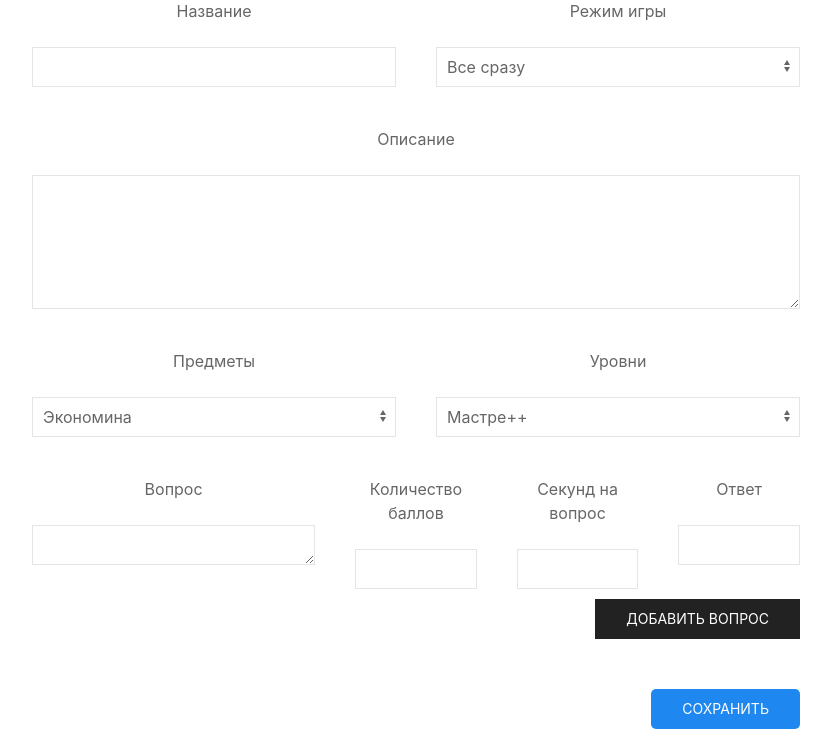
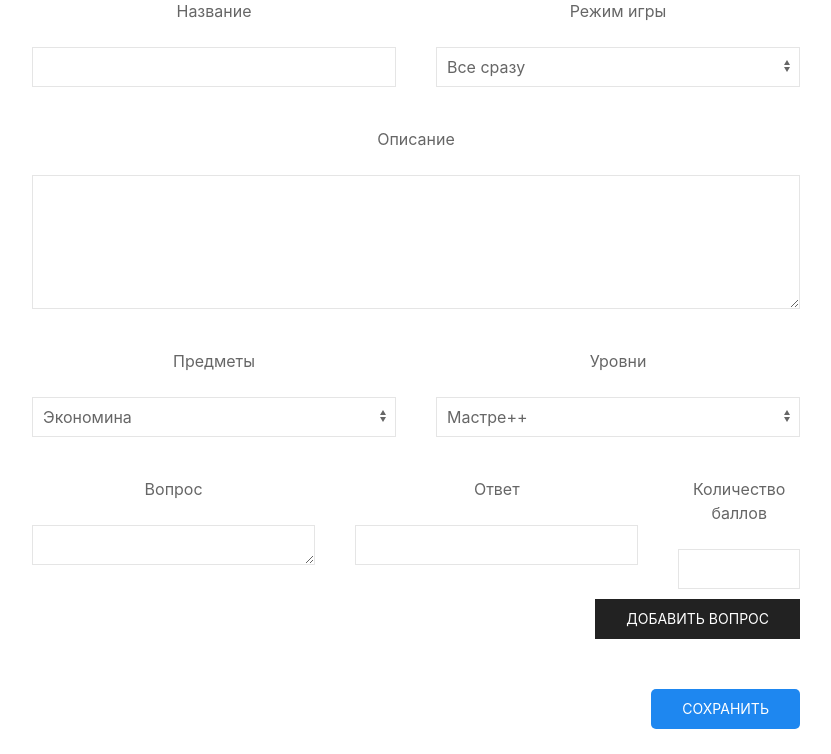
Before and after one commit to GUFFYch/IVR, a Django app: page /createtest/ in a window 1280 px wide. Shown: the part 170-924 px from the top of the page, without its empty margins (224-1055 px from the left). Run offline with Django 4.2, Linux system fonts and the light colour scheme; a user stored in the database is signed in; some libraries are stand-ins or nearby versions.

Commit message:
minor fixes

```diff
--- a/estafetaApp/models.py
+++ b/estafetaApp/models.py
@@ -27,7 +27,6 @@ class Questions(models.Model):
     test_text = models.CharField(max_length=10000) # текст вопроса
     test_answer = models.CharField(max_length=10000) # овтет на вопрос
     test_score = models.CharField(max_length=10000) # кол-во баллов за тест
-    test_time = models.CharField(max_length=10000)# время на вопрсо
 
 class Team(models.Model):
     name = models.CharField(max_length=100, unique=True) # название
--- a/estafetaApp/templates/createtest.html
+++ b/estafetaApp/templates/createtest.html
@@ -95,24 +95,18 @@
                     <textarea id="Qtext" class="uk-input" maxlength="500"></textarea>
                 </div>
 
+                <div class="uk-width-2-5">
+                    <label>Ответ</label>
+                    <br>
+                    <br>
+                    <input id="Qans" class="uk-input" type="input">
+                </div>
+
                 <div class="uk-width-1-5">
                     <label>Количество баллов</label>
                     <br>
                     <br>
                     <input id="Qscore" class="uk-input" type="number">
-                </div>
-
-                <div class="uk-width-1-5">
-                    <label>Cекунд на вопрос</label>
-                    <br>
-                    <br>
-                    <input id="Qtime" class="uk-input" type="number">
-                </div>
-                <div class="uk-width-1-5">
-                    <label>Ответ</label>
-                    <br>
-                    <br>
-                    <input id="Qans" class="uk-input" type="input">
                 </div>
             </div>
             <div class="uk-text-right uk-margin-medium-bottom">
@@ -147,14 +141,12 @@
         text = document.getElementById('Qtext').value;
         ans = document.getElementById('Qans').value;;
         score = document.getElementById('Qscore').value;
-        time = document.getElementById('Qtime').value;
         amount = document.getElementById('amount');
-        if (text.trim().length > 0 || score.trim().length > 0 || time.trim().length > 0) {
+        if (text.trim().length > 0 && score.trim().length > 0) {
             let $inputGroup = `<div class="uk-flex uk-flex-middle uk-margin-remove-top uk-margin-small-bottom" uk-grid>
                     <textarea class="uk-textarea uk-width-1" name="question_${num}_text" readonly value="${text}">${text}</textarea>
                     <input class="uk-input uk-width-1 uk-margin-remove" name="question_${num}_ans" type="text" value="${ans}">
                     <input class="uk-input uk-width-1-2 uk-margin-remove" name="question_${num}_score" type="number" value="${score}">
-                    <input class="uk-input uk-width-1-2 uk-margin-remove" name="question_${num}_time" type="number" value="${time}">
                 </div>`;
             document.getElementById("questionPole").insertAdjacentHTML("beforeend", $inputGroup);
             amount.value = num + 1
--- a/estafetaApp/views.py
+++ b/estafetaApp/views.py
@@ -119,14 +119,12 @@ def createtest_page(request):
             test_text = ''
             test_answer = ''
             test_score = ''
-            test_time = ''
             amount = 0
             for i in range(int(request.POST['amount'])):
                 amount += i
                 test_text += str(request.POST[f'question_{i}_text']) + ','
                 test_answer += str(request.POST[f'question_{i}_ans']) + ','
                 test_score += str(request.POST[f'question_{i}_score']) + ','
-                test_time += str(request.POST[f'question_{i}_time']) + ','
 
             test = Tests()
             question = Questions()
@@ -140,7 +138,6 @@ def createtest_page(request):
             question.test_text = test_text
             question.test_answer = test_answer
             question.test_score = test_score
-            question.test_time = test_time
             question.question_amount = int(request.POST['amount'])
             test.question_amount = int(request.POST['amount'])
             test.max_score = 0
@@ -164,7 +161,6 @@ def test_apge(request, name):
         content['questions'] = [{
                                 'test_text':list(filter(None,quest.test_text.split(",")))[i],
                                 'test_score':int(list(filter(None,quest.test_score.split(",")))[i]),
-                                'test_time':int(list(filter(None,quest.test_time.split(",")))[i]),
                                 'test_number': i+1
                                 } for i in range(quest.question_amount) ]
 
@@ -206,7 +202,6 @@ def resultstest_page(request, name):
     content['questions'] = [{
                             'test_text':list(filter(None,quest.test_text.split(",")))[i],
                             'test_score':int(list(filter(None,quest.test_score.split(",")))[i]),
-                            'test_time':int(list(filter(None,quest.test_time.split(",")))[i]),
                             'test_number': i,
                             'user_answer': answers_arr[i + quest.question_amount*user_index].strip().split('//')[0],
                             'user_correction': answers_arr[i + quest.question_amount*user_index].strip().split('//')[-1],
@@ -224,6 +219,16 @@ def resultstest_page(request, name):
         indexes = [ test.users_passed.split(' | ').index(i) for i in team_users]
         # arr with team stats
         content['team'] = [{
+            'first_name' : Account.objects.get(id=test.users_passed.split(' | ')[i]).first_name,
+            'score' : sum([int(list(filter(None,quest.test_score.split(",")))[j]) if answers_arr[j + quest.question_amount*i].strip().split('//')[0] == answers_arr[j + quest.question_amount*i].strip().split('//')[-1] else 0 for j in range(quest.question_amount)]),
+            'percentage': math.ceil(sum([int(list(filter(None,quest.test_score.split(",")))[j]) if answers_arr[j + quest.question_amount*i].strip().split('//')[0] == answers_arr[j + quest.question_amount*i].strip().split('//')[-1] else 0 for j in range(quest.question_amount)]) * 100 / sum([int(list(filter(None,quest.test_score.split(",")))[i]) for i in range(quest.question_amount)])),
+
+        } for i in indexes]
+    else:
+        users = [i for i in list(filter(None,test.users_passed.split(' | ')))]
+        indexes = [ test.users_passed.split(' | ').index(i) for i in users]
+        # arr with team stats
+        content['users_pass'] = [{
             'first_name' : Account.objects.get(id=test.users_passed.split(' | ')[i]).first_name,
             'score' : sum([int(list(filter(None,quest.test_score.split(",")))[j]) if answers_arr[j + quest.question_amount*i].strip().split('//')[0] == answers_arr[j + quest.question_amount*i].strip().split('//')[-1] else 0 for j in range(quest.question_amount)]),
             'percentage': math.ceil(sum([int(list(filter(None,quest.test_score.split(",")))[j]) if answers_arr[j + quest.question_amount*i].strip().split('//')[0] == answers_arr[j + quest.question_amount*i].strip().split('//')[-1] else 0 for j in range(quest.question_amount)]) * 100 / sum([int(list(filter(None,quest.test_score.split(",")))[i]) for i in range(quest.question_amount)])),
@@ -259,7 +264,6 @@ def main_page(request):
                 'is_active':test.is_active,
                 'game_mode':test.game_mode,
                 'question_amount':test.question_amount,
-                'test_time':test.test_time,
                 'max_score':test.max_score,
                 'passed': 1 if str(request.user.id) in test.users_passed.split(' | ') else 0
             } for test in tests]
@@ -280,7 +284,6 @@ def resultsall_page(request):
                 'is_active':test.is_active,
                 'game_mode':test.game_mode,
                 'question_amount':test.question_amount,
-                'test_time':test.test_time,
                 'max_score':test.max_score,
                 'passed': 1 if str(request.user.id) in test.users_passed.split(' | ') else 0
             } for test in tests]
```
Also changed, not shown: estafetaApp/templates/resultpage.html (+17 -2 lines), db.sqlite3, estafetaApp/migrations/0002_remove_questions_test_time.py (added).
